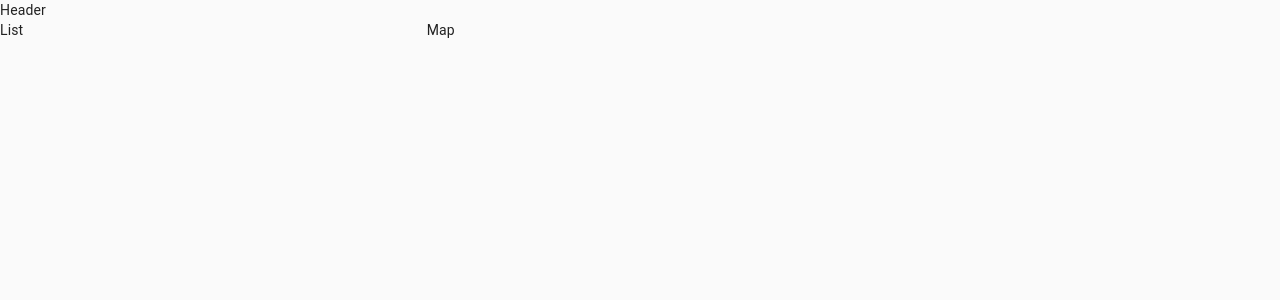
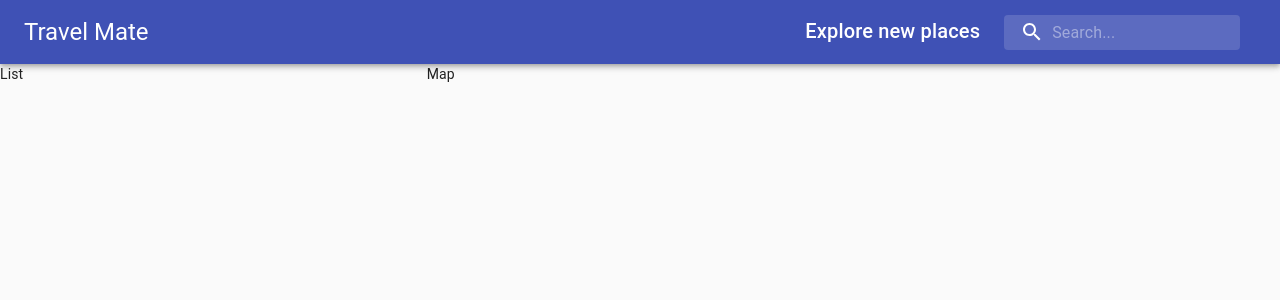
Before and after one commit to AbayIbrayev/travel-mate, a React (Create React App) app: page / in a window 1280 px wide. Shown: the top 300 px of the page. Built offline with nearby package versions, Linux system fonts and the light colour scheme.

Commit message:
header styling implemented

```diff
--- a/src/components/Header/header.component.jsx
+++ b/src/components/Header/header.component.jsx
@@ -1,7 +1,38 @@
 import React from 'react';
+import { Autocomplete } from '@react-google-maps/api';
+import { AppBar, Toolbar, Typography, InputBase, Box } from '@material-ui/core';
+import SearchIcon from '@material-ui/icons/Search';
+import useStyles from './header.styles';
 
 const Header = () => {
-  return <div>Header</div>;
+  const classes = useStyles();
+
+  return (
+    <AppBar position='static'>
+      <Toolbar className={classes.toolbar}>
+        <Typography variant='h5' className={classes.title}>
+          Travel Mate
+        </Typography>
+
+        <Box display='flex'>
+          <Typography variant='h6' className={classes.title}>
+            Explore new places
+          </Typography>
+          {/* <Autocomplete> */}
+          <div className={classes.search}>
+            <div className={classes.searchIcon}>
+              <SearchIcon />
+            </div>
+            <InputBase
+              placeholder='Search...'
+              classes={{ root: classes.inputRoot, input: classes.inputInput }}
+            />
+          </div>
+          {/* </Autocomplete> */}
+        </Box>
+      </Toolbar>
+    </AppBar>
+  );
 };
 
 export default Header;
--- a/src/components/Header/header.styles.js
+++ b/src/components/Header/header.styles.js
@@ -0,0 +1,47 @@
+import { alpha, makeStyles } from '@material-ui/core/styles';
+
+export default makeStyles((theme) => ({
+  title: {
+    display: 'none',
+    [theme.breakpoints.up('sm')]: {
+      display: 'block',
+    },
+  },
+  search: {
+    position: 'relative',
+    borderRadius: theme.shape.borderRadius,
+    backgroundColor: alpha(theme.palette.common.white, 0.15),
+    '&:hover': { backgroundColor: alpha(theme.palette.common.white, 0.25) },
+    marginRight: theme.spacing(2),
+    marginLeft: 0,
+    width: '100%',
+    [theme.breakpoints.up('sm')]: {
+      marginLeft: theme.spacing(3),
+      width: 'auto',
+    },
+  },
+  searchIcon: {
+    padding: theme.spacing(0, 2),
+    height: '100%',
+    position: 'absolute',
+    pointerEvents: 'none',
+    display: 'flex',
+    alignItems: 'center',
+    justifyContent: 'center',
+  },
+  inputRoot: {
+    color: 'inherit',
+  },
+  inputInput: {
+    padding: theme.spacing(1, 1, 1, 0),
+    paddingLeft: `calc(1em + ${theme.spacing(4)}px)`,
+    transition: theme.transitions.create('width'),
+    width: '100%',
+
+    [theme.breakpoints.up('md')]: { width: '20ch' },
+  },
+  toolbar: {
+    display: 'flex',
+    justifyContent: 'space-between',
+  },
+}));
```
